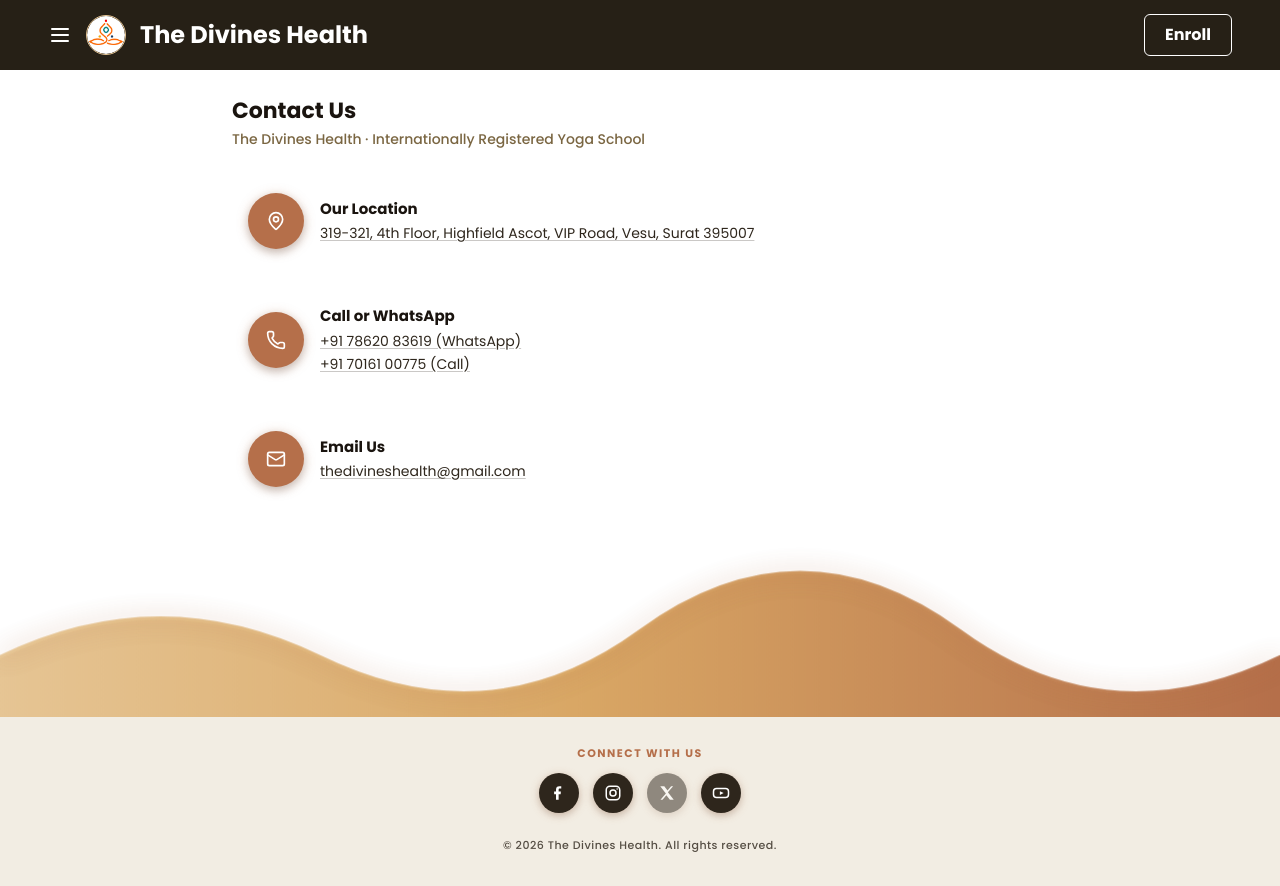
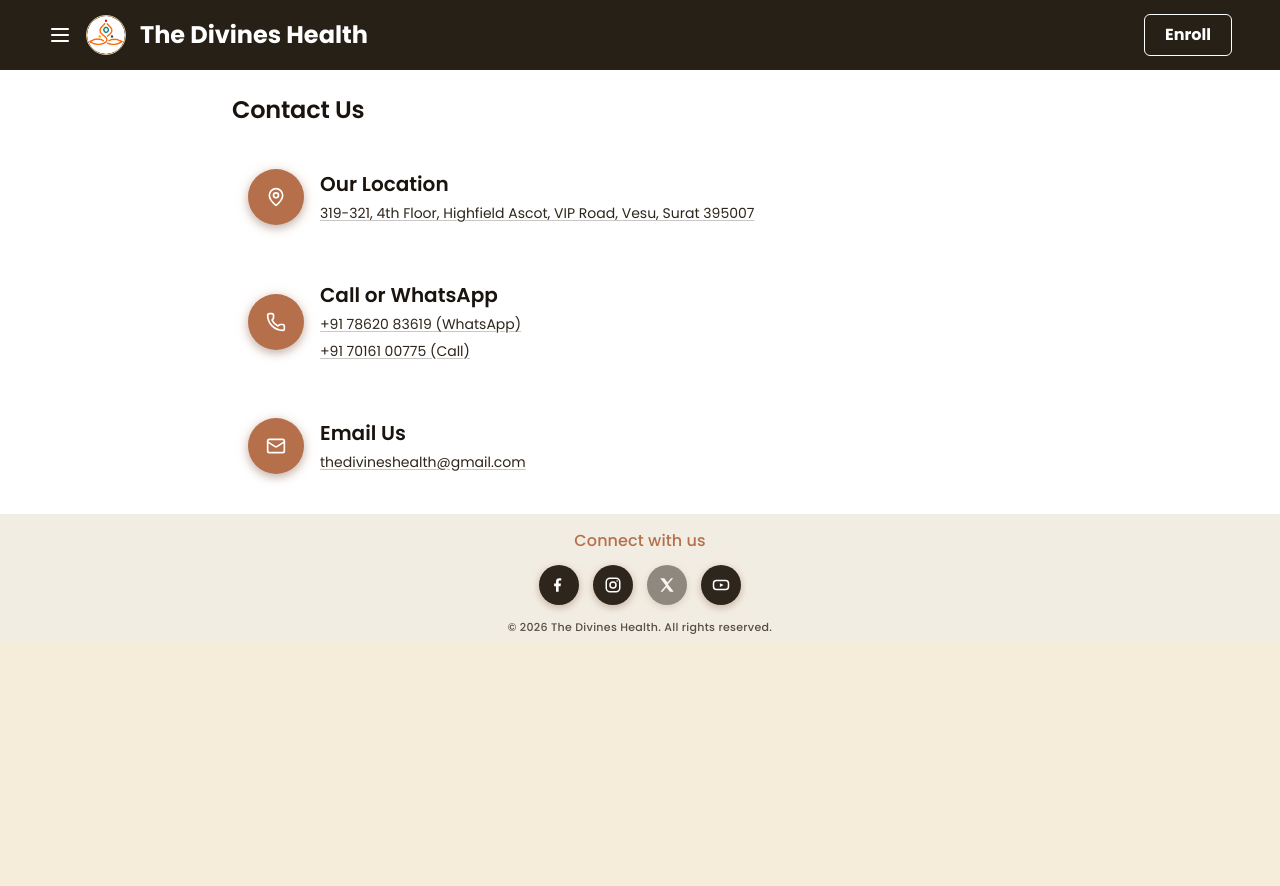
Before and after one commit to ladkrishnaronak/divines-wellness, a Next.js app: page /contact in a window 1280 px wide. After the commit the page ends 800 px from the top, so only its background shows below. Built offline with nearby package versions, Linux system fonts and the light colour scheme.

Commit message:
Re-sync Contact page with Figma: exact typography, spacing, and 'Connect with us' style

```diff
--- a/src/app/contact/page.tsx
+++ b/src/app/contact/page.tsx
@@ -88,15 +88,15 @@ const socials = [
 export default function ContactPage() {
   return (
     <div className="flex w-full flex-col items-center bg-white">
-      {/* Title */}
-      <div className="flex w-full max-w-2xl flex-col items-start gap-0.5 px-6 pb-2 pt-6 md:max-w-3xl md:px-10 lg:max-w-4xl">
-        <h1 className="text-[22px] font-bold text-[#1a140f]">Contact Us</h1>
-        <p className="text-sm font-medium text-[#7a6642]">
-          The Divines Health · Internationally Registered Yoga School
-        </p>
+      {/* Title — Figma node 797:906: H2 (Poppins SemiBold 24px, tracking -0.2px).
+          The design has no subtitle under the title, so none is shown here. */}
+      <div className="flex w-full max-w-2xl flex-col items-start pb-2 pt-6 px-6 md:max-w-3xl md:px-10 lg:max-w-4xl">
+        <h1 className="w-full text-2xl font-semibold leading-[1.3] tracking-[-0.2px] text-[#1a140f]">
+          Contact Us
+        </h1>
       </div>
 
-      {/* Contact rows */}
+      {/* Contact rows — Figma node 797:908 ("row-list") */}
       <div className="flex w-full max-w-2xl flex-col gap-6 px-6 pb-6 pt-5 md:max-w-3xl md:px-10 lg:max-w-4xl">
         {contactRows.map(({ Icon, label, lines }) => (
           <div key={label} className="flex w-full items-center gap-4 rounded-[16px] p-4">
@@ -104,14 +104,14 @@ export default function ContactPage() {
               <Icon size={20} strokeWidth={2} className="text-white" aria-hidden="true" />
             </div>
             <div className="flex min-w-0 flex-1 flex-col gap-1">
-              <p className="text-[15px] font-bold text-[#1a140f]">{label}</p>
+              <p className="text-xl font-semibold leading-[1.4] text-[#1a140f]">{label}</p>
               {lines.map(({ text, href }) => (
                 <a
                   key={text}
                   href={href}
                   target={href.startsWith("http") ? "_blank" : undefined}
                   rel={href.startsWith("http") ? "noopener noreferrer" : undefined}
-                  className="text-sm leading-[1.4] text-[#2e261c] underline decoration-[#2e261c]/25 underline-offset-2 transition-colors hover:text-[#b56f4a] hover:decoration-[#b56f4a]"
+                  className="text-sm leading-[1.6] text-[#2e261c] underline decoration-[#2e261c]/25 underline-offset-2 transition-colors hover:text-[#b56f4a] hover:decoration-[#b56f4a]"
                 >
                   {text}
                 </a>
@@ -121,70 +121,10 @@ export default function ContactPage() {
         ))}
       </div>
 
-      {/* Rising-sun outer layer — this time the boundary line ITSELF is the sun:
-          no separate disc sitting on top of a plain curve. A single wavy path
-          (multiple ups and downs, like the wave divider on
-          satvicmovement.org/contact) is filled with the sunrise gradient and
-          traced with a glowing gold line, so the white→cream seam reads as a
-          band of sunlight. The whole wave gently bobs up and down via CSS
-          keyframes — genuine motion, not a static shape. */}
-      <div className="relative w-full bg-[#f2ede3]">
-        <style>{`
-          @keyframes risingSunBob {
-            0%, 100% { transform: translateY(0px); }
-            50% { transform: translateY(7px); }
-          }
-          @keyframes risingSunGlowPulse {
-            0%, 100% { opacity: 0.65; filter: drop-shadow(0 0 4px rgba(181,111,74,0.4)); }
-            50% { opacity: 1; filter: drop-shadow(0 0 16px rgba(181,111,74,0.75)); }
-          }
-          .rising-sun-wave-group {
-            animation: risingSunBob 6s ease-in-out infinite;
-          }
-          .rising-sun-glow-line {
-            animation: risingSunGlowPulse 4s ease-in-out infinite;
-          }
-          @media (prefers-reduced-motion: reduce) {
-            .rising-sun-wave-group, .rising-sun-glow-line { animation: none; }
-          }
-        `}</style>
-        <svg
-          viewBox="0 0 1440 220"
-          preserveAspectRatio="none"
-          className="block h-[110px] w-full overflow-hidden bg-white sm:h-[140px] md:h-[170px] lg:h-[190px]"
-          aria-hidden="true"
-        >
-          <defs>
-            <linearGradient id="risingSunGradient" x1="0" y1="0" x2="1" y2="0">
-              <stop offset="0%" stopColor="#e6c594" />
-              <stop offset="45%" stopColor="#d9a765" />
-              <stop offset="100%" stopColor="#b56f4a" />
-            </linearGradient>
-          </defs>
-
-          <g className="rising-sun-wave-group">
-            {/* The wave IS the sun: filled with the sunrise gradient, rising and
-                dipping across the width instead of a single flat dome. */}
-            <path
-              d="M0,220 L0,150 C 120,90 240,90 360,150 C 480,210 600,210 720,120 C 840,30 960,30 1080,120 C 1200,210 1320,210 1440,150 L1440,220 Z"
-              fill="url(#risingSunGradient)"
-            />
-            {/* Glowing line traced along the same wave crest — the "lit edge" */}
-            <path
-              className="rising-sun-glow-line"
-              d="M0,150 C 120,90 240,90 360,150 C 480,210 600,210 720,120 C 840,30 960,30 1080,120 C 1200,210 1320,210 1440,150"
-              fill="none"
-              stroke="url(#risingSunGradient)"
-              strokeWidth="4"
-              strokeLinecap="round"
-            />
-          </g>
-        </svg>
-
-        {/* Content pushed down below the curve so it never collides with it */}
-        <div className="relative flex w-full flex-col items-center gap-6 px-6 pb-8 pt-3 sm:pt-5 md:pt-7">
+      {/* Bottom: socials + copyright — Figma node 797:931 ("bottom-container") */}
+      <div className="flex w-full flex-col items-center gap-[15px] bg-[#f2ede3] pb-1.5 pt-[15px]">
         <div className="flex w-full flex-col items-center gap-3">
-            <p className="text-[11px] font-bold uppercase tracking-[1.5px] text-[#b56f4a]">
+          <p className="text-base font-medium leading-[1.5] tracking-[0.1px] text-[#b56f4a]">
             Connect with us
           </p>
           <div className="flex items-center justify-center gap-3.5">
@@ -213,11 +153,10 @@ export default function ContactPage() {
             )}
           </div>
         </div>
-          <p className="text-center text-[11px] font-medium tracking-[0.5px] text-[#2e261c] opacity-80">
+        <p className="text-center text-[11px] font-medium leading-[1.4] tracking-[0.3px] text-[#2e261c] opacity-80">
           © 2026 The Divines Health. All rights reserved.
         </p>
       </div>
     </div>
-    </div>
   );
 }
```
Lines whose indentation alone changed are shown as unchanged.
